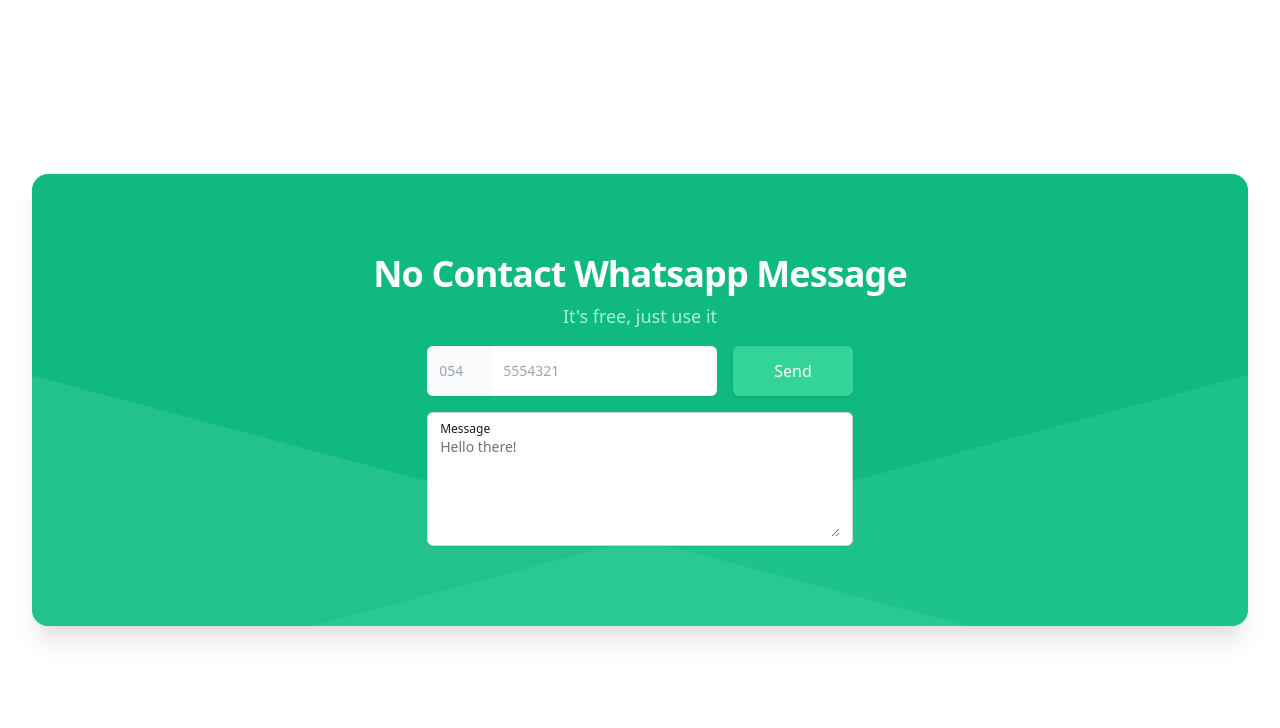
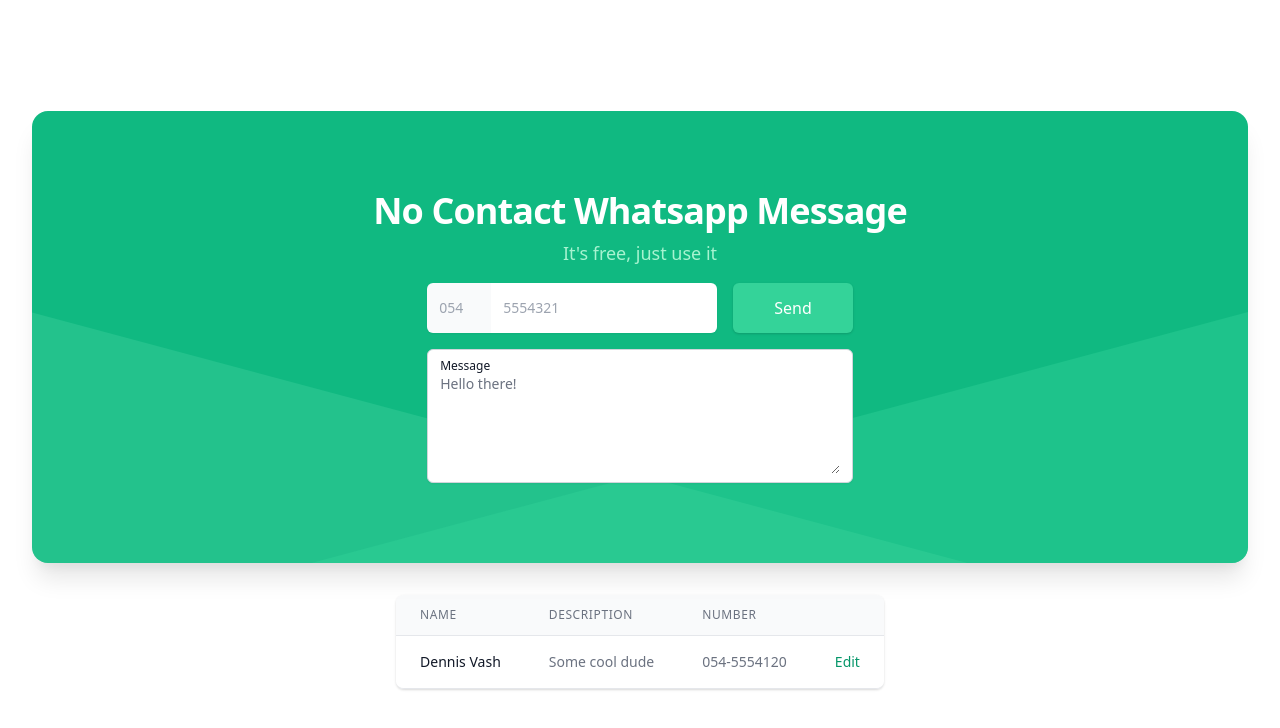
Before and after one commit to denvash/whatsapp-no-contact-workshop, a React (Create React App) app: page / in a window 1280 px wide. Shown: the top 728 px of the page. Built offline with nearby package versions, Linux system fonts and the light colour scheme.

Commit message:
People Table init

```diff
--- a/src/App.tsx
+++ b/src/App.tsx
@@ -1,6 +1,6 @@
 export function App() {
   return (
-    <div className="bg-white w-screen h-screen flex justify-center items-center justify-items-center">
+    <div className="bg-white w-screen h-screen flex flex-col gap-8 justify-center items-center justify-items-center">
       <div className="w-full max-w-md px-4 sm:max-w-3xl sm:px-6 lg:max-w-7xl lg:px-8">
         <div className="relative rounded-2xl px-6 py-10 bg-green-500 overflow-hidden shadow-xl sm:px-12 sm:py-20">
           <div
@@ -78,6 +78,68 @@
           </div>
         </div>
       </div>
+      <div className="flex flex-col">
+        <div className="-my-2 overflow-x-auto sm:-mx-6 lg:-mx-8">
+          <div className="py-2 align-middle inline-block min-w-full sm:px-6 lg:px-8">
+            <div className="shadow overflow-hidden border-b border-gray-200 sm:rounded-lg">
+              <table className="min-w-full divide-y divide-gray-200">
+                <thead className="bg-gray-50">
+                  <tr>
+                    <th
+                      scope="col"
+                      className="px-6 py-3 text-left text-xs font-medium text-gray-500 uppercase tracking-wider">
+                      Name
+                    </th>
+                    <th
+                      scope="col"
+                      className="px-6 py-3 text-left text-xs font-medium text-gray-500 uppercase tracking-wider">
+                      Description
+                    </th>
+                    <th
+                      scope="col"
+                      className="px-6 py-3 text-left text-xs font-medium text-gray-500 uppercase tracking-wider">
+                      Number
+                    </th>
+                    <th scope="col" className="relative px-6 py-3">
+                      <span className="sr-only">Edit</span>
+                    </th>
+                  </tr>
+                </thead>
+                <tbody className="bg-white divide-y divide-gray-200">
+                  {people.map(person => (
+                    <tr key={`${person.number.prefix}${person.number.number}`}>
+                      <td className="px-6 py-4 whitespace-nowrap text-sm font-medium text-gray-900">
+                        {person.name}
+                      </td>
+                      <td className="px-6 py-4 whitespace-nowrap text-sm text-gray-500">
+                        {person.description}
+                      </td>
+                      <td className="px-6 py-4 whitespace-nowrap text-sm text-gray-500">
+                        {`${person.number.prefix}-${person.number.number}`}
+                      </td>
+                      <td className="px-6 py-4 whitespace-nowrap text-right text-sm font-medium">
+                        <a
+                          href="#"
+                          className="text-green-600 hover:text-green-900">
+                          Edit
+                        </a>
+                      </td>
+                    </tr>
+                  ))}
+                </tbody>
+              </table>
+            </div>
+          </div>
+        </div>
+      </div>
     </div>
   );
 }
+
+const people = [
+  {
+    name: `Dennis Vash`,
+    number: {prefix: `054`, number: `5554120`},
+    description: 'Some cool dude',
+  },
+];
```
